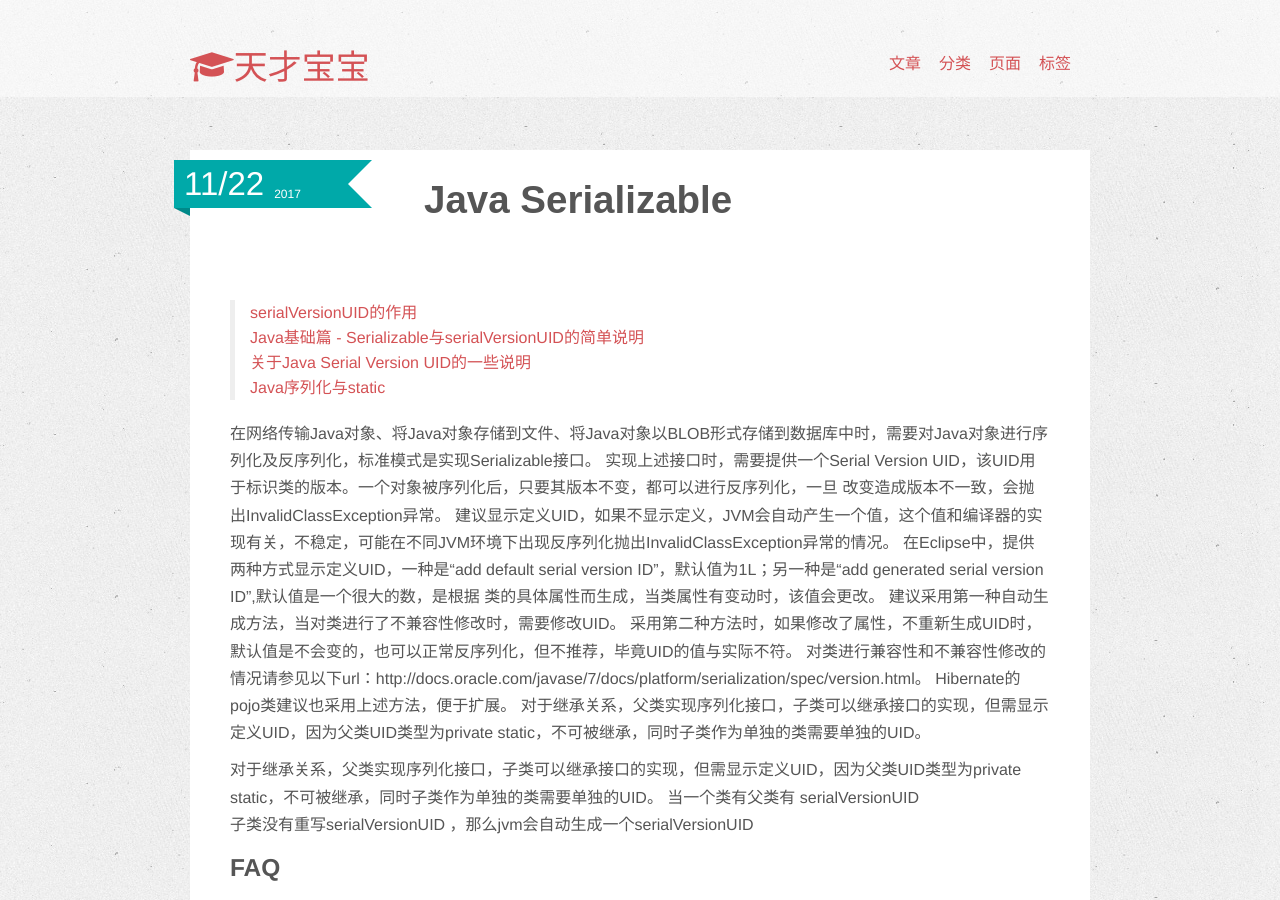
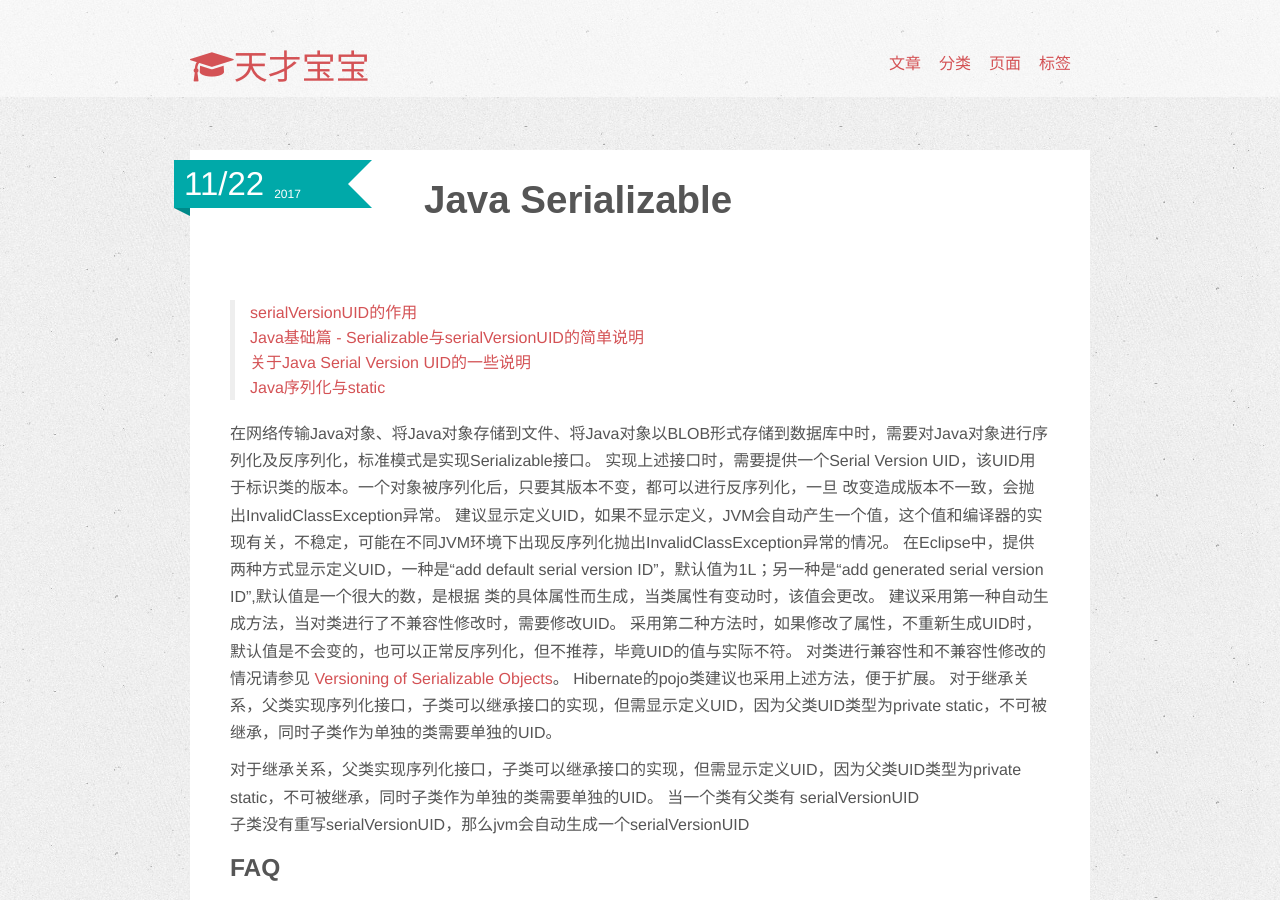
Before and after one commit to wanlp10/wuchao.github.io, a Jekyll site: the page built from _posts/java/2017-11-22-Java-Serializable.md, in a window 1280 px wide and 900 px high. Built offline with Jekyll 4.4.1, drawn with Linux system fonts in a browser that asks for light colours; nearby versions of some CDN libraries; comment, search, counter and statistics services are not loaded.

Commit message:
initial commit.

```diff
--- a/_posts/java/2017-11-22-Java-Serializable.md
+++ b/_posts/java/2017-11-22-Java-Serializable.md
@@ -25,7 +25,7 @@ tags : [Java, Serializable]
 类的具体属性而生成，当类属性有变动时，该值会更改。
 建议采用第一种自动生成方法，当对类进行了不兼容性修改时，需要修改UID。
 采用第二种方法时，如果修改了属性，不重新生成UID时，默认值是不会变的，也可以正常反序列化，但不推荐，毕竟UID的值与实际不符。
-对类进行兼容性和不兼容性修改的情况请参见以下url：http://docs.oracle.com/javase/7/docs/platform/serialization/spec/version.html。
+对类进行兼容性和不兼容性修改的情况请参见 [Versioning of Serializable Objects](http://docs.oracle.com/javase/7/docs/platform/serialization/spec/version.html)。
 Hibernate的pojo类建议也采用上述方法，便于扩展。
 对于继承关系，父类实现序列化接口，子类可以继承接口的实现，但需显示定义UID，因为父类UID类型为private static，不可被继承，同时子类作为单独的类需要单独的UID。
 
@@ -33,7 +33,7 @@ Hibernate的pojo类建议也采用上述方法，便于扩展。
 
 对于继承关系，父类实现序列化接口，子类可以继承接口的实现，但需显示定义UID，因为父类UID类型为private static，不可被继承，同时子类作为单独的类需要单独的UID。
 当一个类有父类有  serialVersionUID
-子类没有重写serialVersionUID ，那么jvm会自动生成一个serialVersionUID
+子类没有重写serialVersionUID，那么jvm会自动生成一个serialVersionUID
 
 ### FAQ
 更新账户时调用了下面的方法：
```
